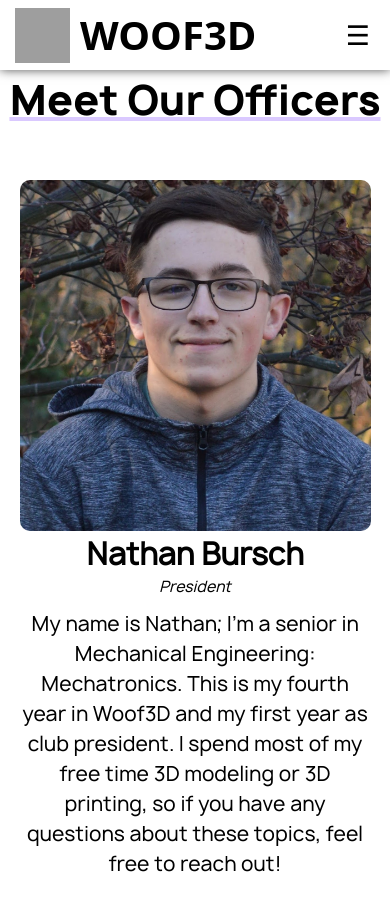
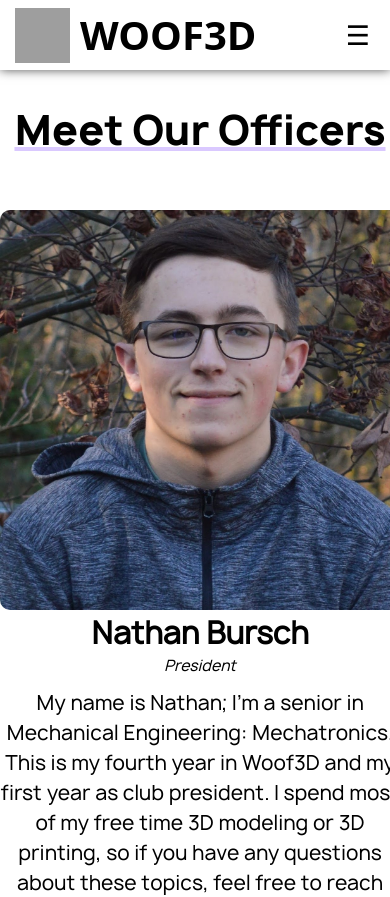
Before and after one commit to woof3dUW/WOOF3D-Website, a Next.js app: page /officers in a window 390 px wide. Shown: the top 897 px of the page. Built offline with nearby package versions, Linux system fonts and the light colour scheme; grey boxes are pictures that could not be loaded.

Commit message:
Replaced convoluted 'Row' css with grid display

```diff
--- a/package.json
+++ b/package.json
@@ -11,7 +11,7 @@
   "dependencies": {
     "@vercel/blob": "^1.1.1",
     "firebase": "^11.8.1",
-    "next": "15.3.3",
+    "next": "^15.3.3",
     "react": "^19.0.0",
     "react-dom": "^19.0.0"
   },
--- /dev/null
+++ b/src/app/admin/upload/route.ts
@@ -0,0 +1,52 @@
+import { handleUpload, type HandleUploadBody } from '@vercel/blob/client';
+import { NextResponse } from 'next/server';
+
+export async function POST(request: Request): Promise<NextResponse> {
+  const body = (await request.json()) as HandleUploadBody;
+
+  try {
+    const jsonResponse = await handleUpload({
+      body,
+      request,
+      onBeforeGenerateToken: async (
+        pathname,
+        /* clientPayload */
+      ) => {
+        // Generate a client token for the browser to upload the file
+        // ⚠️ Authenticate and authorize users before generating the token.
+        // Otherwise, you're allowing anonymous uploads.
+
+        return {
+          allowedContentTypes: ['image/jpeg', 'image/png', 'image/webp'],
+          addRandomSuffix: true,
+          tokenPayload: JSON.stringify({
+            // optional, sent to your server on upload completion
+            // you could pass a user id from auth, or a value from clientPayload
+          }),
+        };
+      },
+      onUploadCompleted: async ({ blob, tokenPayload }) => {
+        // Get notified of client upload completion
+        // ⚠️ This will not work on `localhost` websites,
+        // Use ngrok or similar to get the full upload flow
+
+        console.log('blob upload completed', blob, tokenPayload);
+
+        try {
+          // Run any logic after the file upload completed
+          // const { userId } = JSON.parse(tokenPayload);
+          // await db.update({ avatar: blob.url, userId });
+        } catch (error) {
+          throw new Error('Could not update user');
+        }
+      },
+    });
+
+    return NextResponse.json(jsonResponse);
+  } catch (error) {
+    return NextResponse.json(
+      { error: (error as Error).message },
+      { status: 400 }, // The webhook will retry 5 times waiting for a 200
+    );
+  }
+}
--- a/src/app/firebase.tsx
+++ b/src/app/firebase.tsx
@@ -1,6 +1,6 @@
 import { initializeApp } from "firebase/app";
 import { getAuth } from "firebase/auth";
-import { collection, getDocs, getFirestore, orderBy, query, where } from "firebase/firestore";
+import { addDoc, collection, getDocs, getFirestore, orderBy, query, where } from "firebase/firestore";
 
 const firebaseConfig = {
   apiKey: "AIzaSyBx1V98fN_NV_LtT-RKgu2nVkIb0kyJssc",
@@ -49,3 +49,15 @@ export async function fetchProjectByName(name: string) {
         alert(error);
     }
 }
+
+export async function addProject(title: string, slides: string[], text: string[]) {
+    try {
+        const docRef = await addDoc(collection(db, "projects"), {
+            title: title,
+            slides: slides,
+            text: text
+        });
+    } catch (error) {
+        alert(error);
+    }
+}
--- a/src/app/globals.css
+++ b/src/app/globals.css
@@ -41,6 +41,7 @@
     text-decoration-color: rgb(218, 201, 255);
     text-decoration-thickness: 4px;
     margin-bottom: 0px;
+    margin-top: 30px;
 }
 
 .Banner {
@@ -148,28 +149,9 @@
     max-width: 800px;
 }
 
-.Row {
-    margin-top: 50px;
-    width: 50%;
-    text-align: center;
-    display: inline-flex;
-    justify-content: center;
-    vertical-align: top;
-}
-
-.RowSection {
-    max-width: 400px;
-    width: 100%;
-    margin-left: 50px;
-    margin-right: 50px;
-    margin-bottom: 50px;
-    text-align: center;
-}
-
 .Card {
     transition: box-shadow 0.15s ease-in-out, transform 0.15s ease-in-out;
-    border-radius: 10px;
-  }
+}
 
 .Card:hover {
     --tw-shadow: 0 25px 50px -12px rgba(0, 0, 0, 0.25);
@@ -177,23 +159,10 @@
     transform: scale(1.01);
 }
 
-@media (max-width: 1000px) {
-    .Row {
-        display: flex;
-        justify-content: center;
-        width: 100%;
-    }
-
-    .RowSection {
-        margin-left: 5% !important;
-        margin-right: 5% !important;
-    }
-}
-
 .Portrait {
     aspect-ratio: 1 / 1;
     width: 100%;
-    /* max-width: 400px; */
+    max-width: 400px;
     object-fit: cover;
     border-radius: 10px;
 }
@@ -259,3 +228,24 @@
 button {
     cursor: pointer;
 }
+
+.Grid {
+    display: grid;
+    grid-template-columns: 400px 400px;
+    gap: 100px;
+    margin-top: 50px;
+    margin-bottom: 50px;
+    text-align: center;
+    justify-items: center;
+    justify-content: center;
+}
+
+@media screen and (max-width: 1000px) {
+    .Grid {
+      grid-template-columns: 400px;
+    }
+}
+
+.GridItem {
+    width: 400px;
+}
--- a/src/app/officers/page.tsx
+++ b/src/app/officers/page.tsx
@@ -54,16 +54,16 @@ export default function OfficersPage() {
             <Header />
             <main className="MainContent">
                 <h1 className="Head Center">Meet Our Officers</h1>
-                {officers.map((officer, officerIndex) => (
-                    <div className="Row" key={officerIndex}>
-                        <div className="RowSection" style={officerIndex % 2 === 0 ? {marginLeft: "auto"} : {marginRight: "auto"}}>
+                <div className="Grid">
+                    {officers.map((officer, officerIndex) => (
+                        <div className="GridItem" key={officerIndex}>
                             <img className="Portrait" src={officer.picture} alt={officer.name + " Image"}/>
                             <div className="Name">{officer.name}</div>
                             <div className="Role">{officer.role}</div>
                             <p className="OfficerText">{officer.bio}</p>
                         </div>
-                    </div>
-                ))}
+                    ))}
+                </div>
             </main>
             <Footer />
         </div>
--- a/src/app/projects/page.tsx
+++ b/src/app/projects/page.tsx
@@ -7,7 +7,8 @@ import { useRouter } from "next/navigation";
 import Image from "next/image";
 import Link from "next/link";
 import { useEffect, useState } from "react";
-import { fetchProjects, Project } from "../firebase";
+import { addProject, fetchProjects, Project } from "../firebase";
+import { upload } from "@vercel/blob/client";
 
 const current = [
     {
@@ -335,12 +336,26 @@ const projects = [
     }
 ];
 
+function AddProjects() {
+    current.forEach(async (project, projectIndex) => {
+        if (projectIndex == 1) {
+            project.slides.forEach(async (slide) => {
+                const imageStream = (await fetch(slide)).body;
+                if (imageStream) {
+                    const blob = await upload(slide, imageStream, {access: "public", handleUploadUrl: "/admin/upload"});
+                    project.slides[project.slides.indexOf(slide)] = blob.url;
+                }
+            })
+            await addProject(project.title, project.slides, project.text);
+        }
+    });
+}
+
 function DisplayArray(array: {title: string, slides: string[], text: string[]}[]) {
-    return array.map((project, projectIndex) => (
-        <div className="Row" key={projectIndex}>
-            <div className="RowSection" style={projectIndex % 2 === 0 ? {marginLeft: "auto"} : {marginRight: "auto"}}>
-                <Link className="Name Underline" href={`/projects/${project.title}`}>
-                    <div>
+    return (
+        <div className="Grid">
+            {array.map((project, projectIndex) => (
+                <Link className="Name Underline GridItem" href={`/projects/${project.title}`} key={projectIndex}>
                         {project.slides.length > 0
                             ?
                             <Image className="Portrait Card" src={project.slides[0]} width={400} height={400} alt={project.title + " Image"}/>
@@ -348,11 +363,10 @@ function DisplayArray(array: {title: string, slides: string[], text: string[]}[]
                             <></>
                         }
                         {project.title}
-                    </div>
                 </Link>
-            </div>
+            ))}
         </div>
-    ));
+    );
 }
 
 export default function ProjectsPage() {
--- a/src/components/Footer.css
+++ b/src/components/Footer.css
@@ -28,6 +28,8 @@
     justify-content: space-between;
     margin-left: 40px;
     margin-right: auto;
+    margin-bottom: 20px;
+    margin-top: 20px;
 }
 
 @media (max-width: 650px) {
@@ -50,6 +52,6 @@
     .TextContainer {
         margin-left: 0;
         margin-right: 0;
-        margin-bottom: 30px;
+        margin-top: 0;
     }
 }
```
Also changed, not shown: 1 other file (tests, documents, lock files or other folders).
